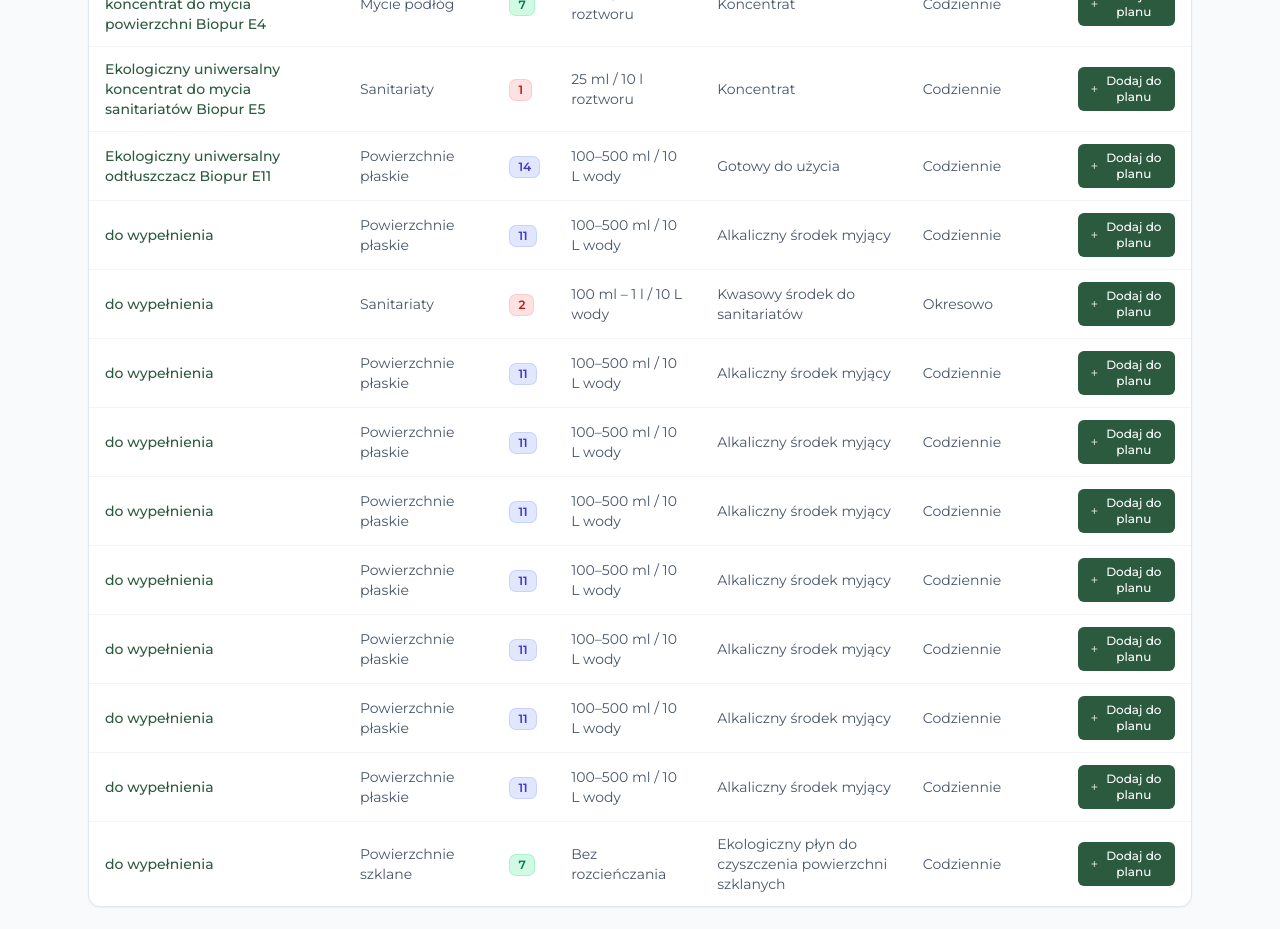
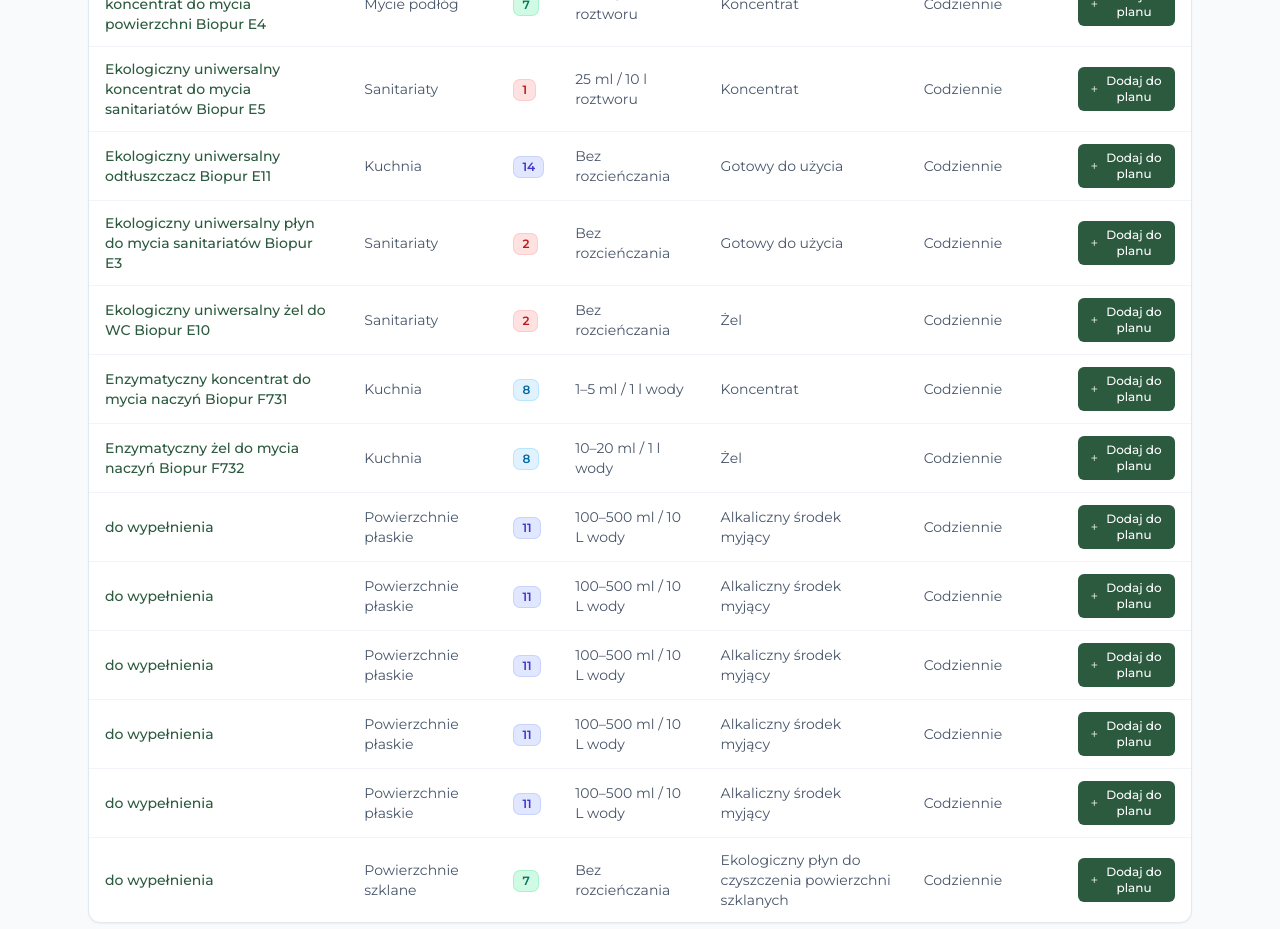
Before and after one commit to alicja06/Plan-Higieny, a React (Vite) app: page / in a window 1280 px wide. Shown: the part 820-1749 px from the top of the page. Built offline with nearby package versions, Linux system fonts and the light colour scheme.

Commit message:
modified:   src/data/products.ts

```diff
--- a/src/data/products.ts
+++ b/src/data/products.ts
@@ -101,59 +101,59 @@ export const products: Product[] = [
     description: 'Profesjonalny, zasadowy gotowy płyn do czyszczenia i usuwania tłustych, spieczonych zabrudzeń z powierzchni i przedmiotów odpornych na działanie alkaliów',
     ph: 14,
     phLabel: '14',
-    application: 'Powierzchnie płaskie',
+    application: 'Kuchnia',
     frequency: ['Codziennie'],
     usage:
-      'Przygotuj roztwór: 1–5% (100–500 ml na 10 l wody). Umyj powierzchnię przygotowanym roztworem. Następnie spłucz czystą wodą.',
-    dosage: '100–500 ml / 10 L wody',
+      'Spryskaj raz czyszczoną powierzchnię z odległości około 10 cm. Pozostaw preparat na 2–5 minut, aby umożliwić rozpuszczenie tłustych i przypalonych zabrudzeń. Wyczyść powierzchnię. Dokładnie spłucz wodą i wytrzyj powierzchnię do sucha.',
+    dosage: 'Bez rozcieńczania',
   },
   {
-    name: 'do wypełnienia',
-    type: 'Alkaliczny środek myjący',
-    description: 'Alkaliczny środek myjący do podłóg i powierzchni płaskich',
-    ph: 11,
-    phLabel: '11',
-    application: 'Powierzchnie płaskie',
-    frequency: ['Codziennie'],
-    usage:
-      'Przygotuj roztwór: 1–5% (100–500 ml na 10 l wody). Umyj powierzchnię przygotowanym roztworem. Następnie spłucz czystą wodą.',
-    dosage: '100–500 ml / 10 L wody',
-  },
-  {
-    name: 'do wypełnienia',
-    type: 'Kwasowy środek do sanitariatów',
-    description: 'Kwasowy środek do mycia i dezynfekcji sanitariatów',
+    name: 'Ekologiczny uniwersalny płyn do mycia sanitariatów Biopur E3',
+    type: 'Gotowy do użycia',
+    description: 'Profesjonalny, ekologiczny detergent w formie pianki do codziennego mycia powierzchni i urządzeń sanitarnych, oparty na naturalnych składnikach',
     ph: 2,
     phLabel: '2',
     application: 'Sanitariaty',
-    frequency: ['Okresowo'],
+    frequency: ['Codziennie'],
     usage:
-      'Przygotuj roztwór: 1–10% (100 ml – 1 l na 10 l wody). Umyj powierzchnię przygotowanym roztworem. Następnie spłucz obficie czystą wodą.',
-    dosage: '100 ml – 1 l / 10 L wody',
+      'Spryskaj raz czyszczoną powierzchnię z odległości około 10 cm. Pozostaw preparat na kilkanaście sekund, a przy uporczywych zabrudzeniach na 2–3 minuty. Wyczyść powierzchnię, a następnie spłucz wodą lub wytrzyj wilgotną ściereczką.',
+    dosage: 'Bez rozcieńczania',
   },
   {
-    name: 'do wypełnienia',
-    type: 'Alkaliczny środek myjący',
-    description: 'Alkaliczny środek myjący do podłóg i powierzchni płaskich',
-    ph: 11,
-    phLabel: '11',
-    application: 'Powierzchnie płaskie',
+    name: 'Ekologiczny uniwersalny żel do WC Biopur E10',
+    type: 'Żel',
+    description: 'Profesjonalny środek w formie żelu do codziennego czyszczenia toalet, pisuarów i armatury sanitarnej',
+    ph: 2,
+    phLabel: '2',
+    application: 'Sanitariaty',
     frequency: ['Codziennie'],
     usage:
-      'Przygotuj roztwór: 1–5% (100–500 ml na 10 l wody). Umyj powierzchnię przygotowanym roztworem. Następnie spłucz czystą wodą.',
-    dosage: '100–500 ml / 10 L wody',
+      'Przeczyść muszlę wodą, używając szczotki, aby zwiększyć skuteczność działania żelu. Odkręć korek tak, aby aplikator pozostał na miejscu. Rozprowadź żel pod obrzeżem muszli klozetowej lub pisuaru. Pozostaw do 15 minut w celu aktywnego działania. Ponownie użyj szczotki w celu pozbycia się rozpuszczonych zabrudzeń i spłucz muszlę wodą.',
+    dosage: 'Bez rozcieńczania',
   },
   {
-    name: 'do wypełnienia',
-    type: 'Alkaliczny środek myjący',
-    description: 'Alkaliczny środek myjący do podłóg i powierzchni płaskich',
-    ph: 11,
-    phLabel: '11',
-    application: 'Powierzchnie płaskie',
+    name: 'Enzymatyczny koncentrat do mycia naczyń Biopur F731',
+    type: 'Koncentrat',
+    description: 'Enzymatyczny płyn do mycia naczyń oraz przedmiotów w zmywarkach gastronomicznych',
+    ph: 8,
+    phLabel: '8',
+    application: 'Kuchnia',
     frequency: ['Codziennie'],
     usage:
-      'Przygotuj roztwór: 1–5% (100–500 ml na 10 l wody). Umyj powierzchnię przygotowanym roztworem. Następnie spłucz czystą wodą.',
-    dosage: '100–500 ml / 10 L wody',
+      'Ustaw odpowiednie parametry dozowania (1–5 ml środka na 1 l wody, temperatura wody: 40–60°C). Umieść naczynia w zmywarce. Uruchom cykl mycia zgodnie z instrukcją producenta zmywarki.',
+    dosage: '1–5 ml / 1 l wody',
+  },
+  {
+    name: 'Enzymatyczny żel do mycia naczyń Biopur F732',
+    type: 'Żel',
+    description: 'Enzymatyczny żel do mycia naczyń oraz przedmiotów w zmywarkach gastronomicznych',
+    ph: 8,
+    phLabel: '8',
+    application: 'Kuchnia',
+    frequency: ['Codziennie'],
+    usage:
+      'Wlej żel do dozownika na detergent znajdującego się w zmywarce gastronomicznej (10–20 ml). Zamknij dozownik i uruchom odpowiedni cykl zmywania w temperaturze 40–60°C.',
+    dosage: '10–20 ml / 1 l wody',
   },
   {
     name: 'do wypełnienia',
```
